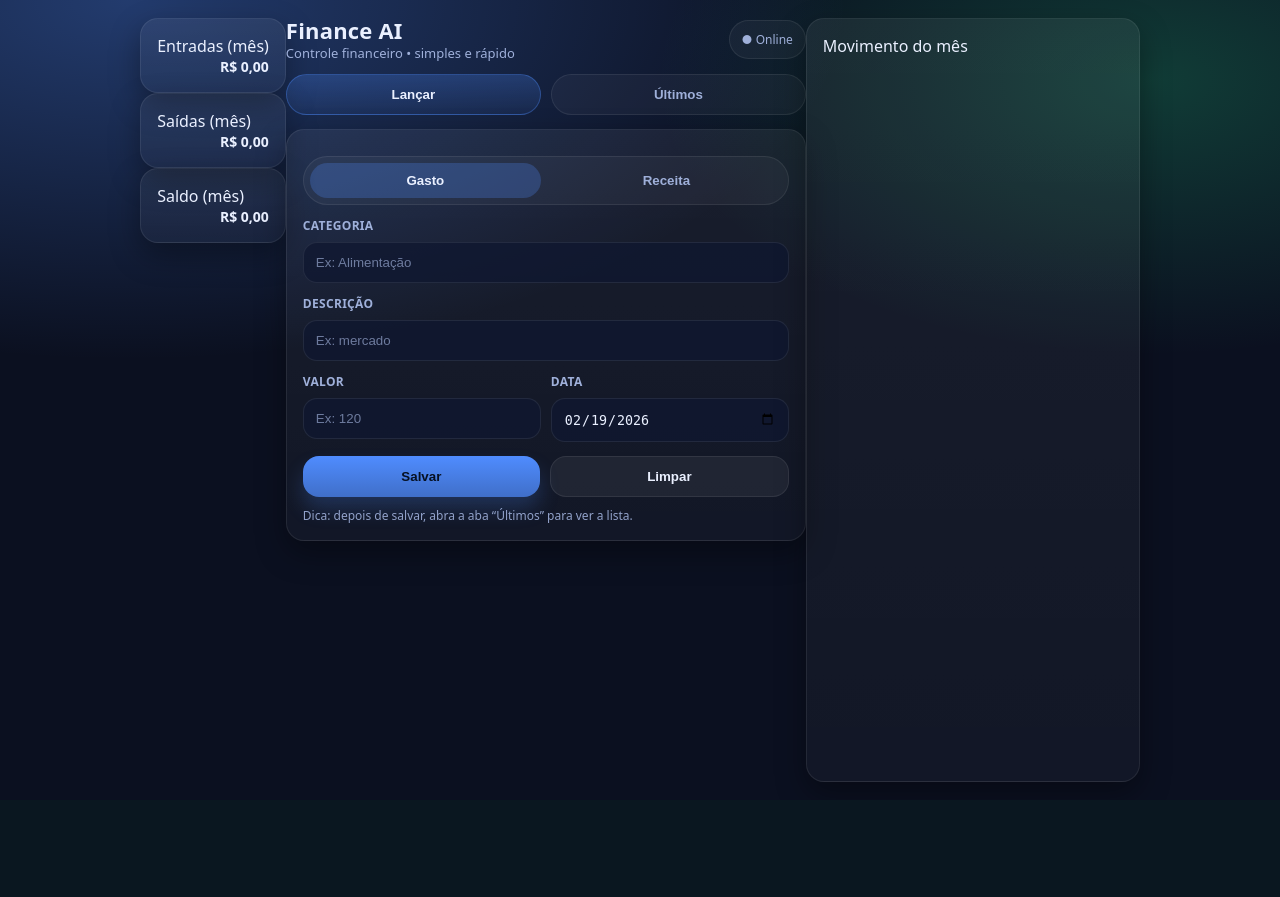
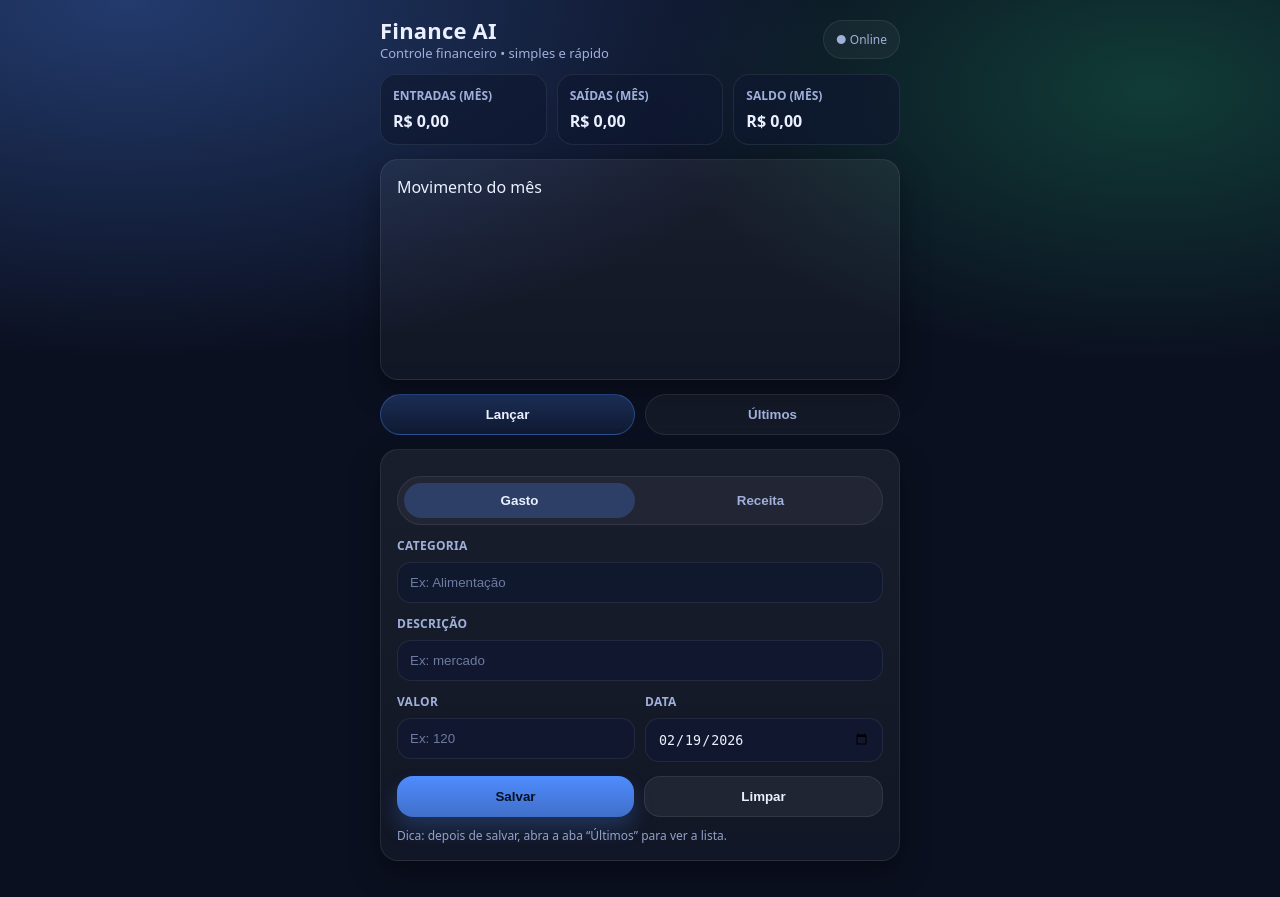
Before and after one commit to davidfinance2026/finance-ai, a Flask app: template templates/index.html in a window 1280 px wide. Before the commit the page ends 782 px from the top, so only its background shows below. Run offline with Flask 3, Linux system fonts and the light colour scheme; the template is opened without the code that fills it, so the values that code supplies are empty.

Commit message:
Update index.html

```diff
--- a/templates/index.html
+++ b/templates/index.html
@@ -1,34 +1,18 @@
-<div class="cards">
-  <div class="card">
-    <div class="label">Entradas (mês)</div>
-    <div class="value" id="entradas">R$ 0,00</div>
-  </div>
-  <div class="card">
-    <div class="label">Saídas (mês)</div>
-    <div class="value" id="saidas">R$ 0,00</div>
-  </div>
-  <div class="card">
-    <div class="label">Saldo (mês)</div>
-    <div class="value" id="saldo">R$ 0,00</div>
-  </div>
-</div>
 <!doctype html>
 <html lang="pt-br">
 <head>
   <meta charset="utf-8" />
   <meta name="viewport" content="width=device-width, initial-scale=1" />
   <title>Finance AI</title>
+
   <style>
     :root{
       --bg:#0b1020;
       --card:#121a33;
-      --card2:#0f1730;
       --text:#eaf0ff;
       --muted:#9fb0da;
       --border:rgba(255,255,255,.08);
       --blue:#4f8cff;
-      --green:#21c07a;
-      --red:#ff5a6a;
       --shadow: 0 12px 30px rgba(0,0,0,.35);
       --radius:18px;
     }
@@ -45,10 +29,8 @@
       display:flex;
       justify-content:center;
     }
-    .app{
-      width:min(520px, 100%);
-      padding-bottom:18px;
-    }
+    .app{ width:min(520px, 100%); padding-bottom:18px; }
+
     .topbar{
       display:flex;
       align-items:center;
@@ -56,15 +38,9 @@
       gap:12px;
       margin-bottom:14px;
     }
-    .brand{
-      display:flex; flex-direction:column; line-height:1.1;
-    }
-    .brand h1{
-      margin:0; font-size:22px; letter-spacing:.2px;
-    }
-    .brand span{
-      color:var(--muted); font-size:13px; margin-top:4px;
-    }
+    .brand{ display:flex; flex-direction:column; line-height:1.1; }
+    .brand h1{ margin:0; font-size:22px; letter-spacing:.2px; }
+    .brand span{ color:var(--muted); font-size:13px; margin-top:4px; }
     .pill{
       padding:10px 12px;
       border:1px solid var(--border);
@@ -77,11 +53,8 @@
       gap:8px;
       user-select:none;
     }
-    .tabs{
-      display:flex;
-      gap:10px;
-      margin:14px 0;
-    }
+
+    .tabs{ display:flex; gap:10px; margin:14px 0; }
     .tab{
       flex:1;
       padding:12px 12px;
@@ -104,12 +77,31 @@
       border-radius:var(--radius);
       box-shadow:var(--shadow);
       padding:16px;
+      margin-top:14px;
     }
-    .row{
-      display:flex;
+
+    /* RESUMO */
+    .cards{
+      display:grid;
+      grid-template-columns: 1fr 1fr 1fr;
       gap:10px;
+      margin-top:14px;
     }
-    .row > *{flex:1}
+    @media(max-width:520px){
+      .cards{ grid-template-columns: 1fr; }
+    }
+    .mini-card{
+      background: rgba(15,23,48,.65);
+      border:1px solid var(--border);
+      border-radius:16px;
+      padding:12px;
+    }
+    .mini-card .label{ color:var(--muted); font-weight:800; font-size:12px; text-transform:uppercase; }
+    .mini-card .value{ margin-top:6px; font-weight:900; font-size:16px; }
+
+    .row{ display:flex; gap:10px; }
+    .row > *{ flex:1 }
+
     label{
       display:block;
       margin-top:12px;
@@ -119,7 +111,7 @@
       letter-spacing:.3px;
       text-transform:uppercase;
     }
-    input, select{
+    input{
       width:100%;
       margin-top:8px;
       padding:12px 12px;
@@ -130,6 +122,7 @@
       outline:none;
     }
     input::placeholder{color:rgba(159,176,218,.65)}
+
     .seg{
       display:flex;
       gap:10px;
@@ -140,30 +133,14 @@
       border-radius:999px;
     }
     .seg button{
-      flex:1;
-      border:0;
-      background:transparent;
-      color:var(--muted);
-      padding:10px 10px;
-      border-radius:999px;
-      font-weight:800;
-      cursor:pointer;
+      flex:1; border:0; background:transparent; color:var(--muted);
+      padding:10px 10px; border-radius:999px; font-weight:800; cursor:pointer;
     }
-    .seg button.active{
-      background:rgba(79,140,255,.25);
-      color:var(--text);
-    }
-    .actions{
-      display:flex;
-      gap:10px;
-      margin-top:14px;
-    }
+    .seg button.active{ background:rgba(79,140,255,.25); color:var(--text); }
+
+    .actions{ display:flex; gap:10px; margin-top:14px; }
     .btn{
-      border:0;
-      border-radius:16px;
-      padding:12px 12px;
-      font-weight:900;
-      cursor:pointer;
+      border:0; border-radius:16px; padding:12px 12px; font-weight:900; cursor:pointer;
       color:#061022;
       background: linear-gradient(180deg, rgba(79,140,255,1), rgba(79,140,255,.75));
       box-shadow: 0 12px 20px rgba(79,140,255,.22);
@@ -175,6 +152,7 @@
       border:1px solid var(--border);
       box-shadow:none;
     }
+
     .msg{
       margin-top:12px;
       padding:12px 12px;
@@ -186,12 +164,7 @@
     .msg.ok{display:block; border-color: rgba(33,192,122,.35); }
     .msg.err{display:block; border-color: rgba(255,90,106,.35); }
 
-    .list{
-      margin-top:14px;
-      display:flex;
-      flex-direction:column;
-      gap:10px;
-    }
+    .list{ margin-top:14px; display:flex; flex-direction:column; gap:10px; }
     .item{
       background: rgba(15,23,48,.65);
       border:1px solid var(--border);
@@ -202,11 +175,7 @@
       justify-content:space-between;
       gap:10px;
     }
-    .left{
-      display:flex;
-      gap:10px;
-      align-items:flex-start;
-    }
+    .left{ display:flex; gap:10px; align-items:flex-start; }
     .icon{
       width:38px; height:38px;
       border-radius:14px;
@@ -215,27 +184,18 @@
       font-weight:900;
       background:rgba(255,255,255,.06);
       border:1px solid var(--border);
-      color:var(--text);
       flex:0 0 auto;
     }
     .meta b{display:block; font-size:14px}
     .meta span{display:block; color:var(--muted); font-size:12px; margin-top:4px}
-    .value{
-      text-align:right;
-      font-weight:900;
-      font-size:14px;
-      white-space:nowrap;
-    }
-    .value.green{color: #7dffbf}
-    .value.red{color: #ff9aa5}
+    .valueR{ text-align:right; font-weight:900; font-size:14px; white-space:nowrap; }
+    .valueR.green{color: #7dffbf}
+    .valueR.red{color: #ff9aa5}
 
-    .hint{
-      margin-top:10px;
-      color:var(--muted);
-      font-size:12px;
-      opacity:.9;
-    }
+    .hint{ margin-top:10px; color:var(--muted); font-size:12px; opacity:.9; }
   </style>
+
+  <script src="https://cdn.jsdelivr.net/npm/chart.js"></script>
 </head>
 
 <body>
@@ -248,13 +208,38 @@
       <div class="pill">● Online</div>
     </div>
 
+    <!-- RESUMO (Topo) -->
+    <div class="cards">
+      <div class="mini-card">
+        <div class="label">Entradas (mês)</div>
+        <div class="value" id="entradas">R$ 0,00</div>
+      </div>
+      <div class="mini-card">
+        <div class="label">Saídas (mês)</div>
+        <div class="value" id="saidas">R$ 0,00</div>
+      </div>
+      <div class="mini-card">
+        <div class="label">Saldo (mês)</div>
+        <div class="value" id="saldo">R$ 0,00</div>
+      </div>
+    </div>
+
+    <!-- GRÁFICO -->
+    <div class="card">
+      <div class="label" style="margin-top:0;">Movimento do mês</div>
+      <div style="margin-top:10px;">
+        <canvas id="grafico"></canvas>
+      </div>
+    </div>
+
+    <!-- ABAS -->
     <div class="tabs">
       <button class="tab active" id="tab1" onclick="showTab('lancar')">Lançar</button>
       <button class="tab" id="tab2" onclick="showTab('ultimos')">Últimos</button>
     </div>
 
     <!-- TELA LANÇAR -->
-    <div class="card" id="screen-lancar">
+    <div class="card" id="screen-lancar" style="margin-top:0;">
       <div class="seg">
         <button id="btnGasto" class="active" onclick="setTipo('Gasto')">Gasto</button>
         <button id="btnReceita" onclick="setTipo('Receita')">Receita</button>
@@ -287,7 +272,7 @@
     </div>
 
     <!-- TELA ÚLTIMOS -->
-    <div class="card" id="screen-ultimos" style="display:none;">
+    <div class="card" id="screen-ultimos" style="display:none; margin-top:0;">
       <div class="actions" style="margin-top:0;">
         <button class="btn secondary" onclick="carregar()">Atualizar</button>
         <button class="btn" onclick="showTab('lancar')">Novo lançamento</button>
@@ -300,14 +285,17 @@
 
   <script>
     let tipoAtual = "Gasto";
+    let chart;
+
+    function brl(n){
+      return (Number(n) || 0).toLocaleString("pt-BR", {style:"currency", currency:"BRL"});
+    }
 
     function showTab(tab){
       document.getElementById("tab1").classList.toggle("active", tab==="lancar");
       document.getElementById("tab2").classList.toggle("active", tab==="ultimos");
-
       document.getElementById("screen-lancar").style.display = tab==="lancar" ? "block" : "none";
       document.getElementById("screen-ultimos").style.display = tab==="ultimos" ? "block" : "none";
-
       if(tab==="ultimos") carregar();
     }
 
@@ -336,7 +324,6 @@
 
     function pad2(n){ return String(n).padStart(2,"0"); }
     function formatBRfromISO(iso){
-      // iso: yyyy-mm-dd
       if(!iso) return null;
       const [y,m,d] = iso.split("-");
       return `${d}/${m}/${y}`;
@@ -359,7 +346,7 @@
         categoria,
         descricao,
         valor: Number(valorRaw),
-        data: formatBRfromISO(dataISO) // opcional (se seu backend ignorar, tudo bem)
+        data: formatBRfromISO(dataISO)
       };
 
       try{
@@ -375,6 +362,8 @@
         setMsg("ok", "✅ Lançamento salvo!");
         document.getElementById("descricao").value = "";
         document.getElementById("valor").value = "";
+
+        await carregarResumo();
         showTab("ultimos");
       }catch(e){
         setMsg("err", "❌ " + e.message);
@@ -386,13 +375,11 @@
       if(t.includes("rece")) return "⬆";
       return "⬇";
     }
-
     function valueClass(item){
       const t = (item.Tipo || item.tipo || "").toLowerCase();
       if(t.includes("rece")) return "green";
       return "red";
     }
-
     function getField(obj, keys){
       for(const k of keys){
         if(obj && obj[k] !== undefined && obj[k] !== null) return obj[k];
@@ -416,7 +403,6 @@
           return;
         }
 
-        // Mostra do mais recente para o mais antigo
         arr.slice().reverse().forEach(item => {
           const tipo = getField(item, ["Tipo","tipo"]);
           const categoria = getField(item, ["Categoria","categoria"]);
@@ -433,7 +419,7 @@
                   <span>${descricao} • ${data}</span>
                 </div>
               </div>
-              <div class="value ${valueClass(item)}">R$ ${valor}</div>
+              <div class="valueR ${valueClass(item)}">${brl(valor)}</div>
             </div>
           `;
         });
@@ -442,47 +428,30 @@
       }
     }
 
-    // set data hoje
-    (function init(){
-      const d = new Date();
-      const iso = `${d.getFullYear()}-${pad2(d.getMonth()+1)}-${pad2(d.getDate())}`;
-      document.getElementById("data").value = iso;
-    })();
-  </script>
-</body>
-</html>
-<script>
-function brl(n){
-  return (n || 0).toLocaleString("pt-BR", {style:"currency", currency:"BRL"});
-}
-
     async function carregarResumo(){
+      try{
         const r = await fetch("/resumo");
         const j = await r.json();
+
         document.getElementById("entradas").innerText = brl(j.entradas);
         document.getElementById("saidas").innerText   = brl(j.saidas);
         document.getElementById("saldo").innerText    = brl(j.saldo);
+
         atualizarGrafico(j);
+      }catch(e){
+        // se falhar, não quebra a tela
       }
-window.addEventListener("load", carregarResumo);
-</script>
-<script src="https://cdn.jsdelivr.net/npm/chart.js"></script>
-<div class="card chart-card">
-  <div class="label">Movimento do mês</div>
-  <canvas id="grafico"></canvas>
-</div>
-<script>
-let chart;
+    }
 
     function atualizarGrafico(j){
       const ctx = document.getElementById("grafico");
       if (!ctx) return;
 
       const data = {
-    labels: j.dias,
+        labels: j.dias || [],
         datasets: [
-      { label: "Receitas", data: j.serie_receita, tension: 0.35 },
-      { label: "Gastos",   data: j.serie_gasto,   tension: 0.35 }
+          { label: "Receitas", data: j.serie_receita || [], tension: 0.35 },
+          { label: "Gastos",   data: j.serie_gasto || [],   tension: 0.35 }
         ]
       };
 
@@ -497,4 +466,14 @@ function atualizarGrafico(j){
         }
       });
     }
+
+    (function init(){
+      const d = new Date();
+      const iso = `${d.getFullYear()}-${pad2(d.getMonth()+1)}-${pad2(d.getDate())}`;
+      document.getElementById("data").value = iso;
+
+      carregarResumo();
+    })();
   </script>
+</body>
+</html>
```
Lines whose indentation alone changed are shown as unchanged.
